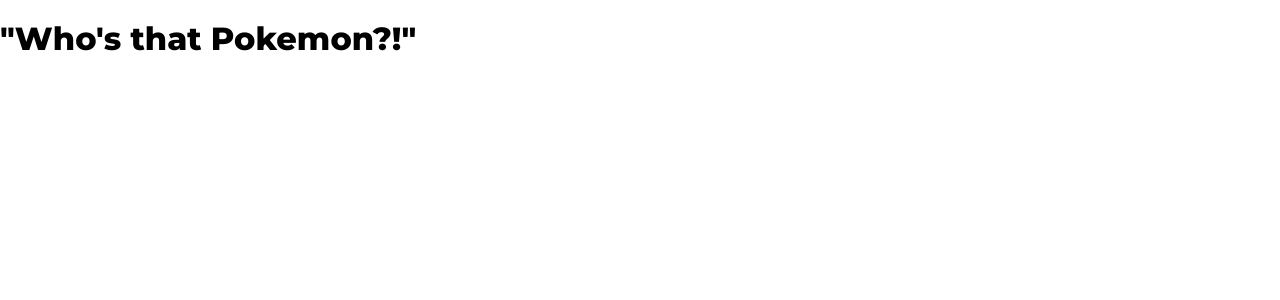
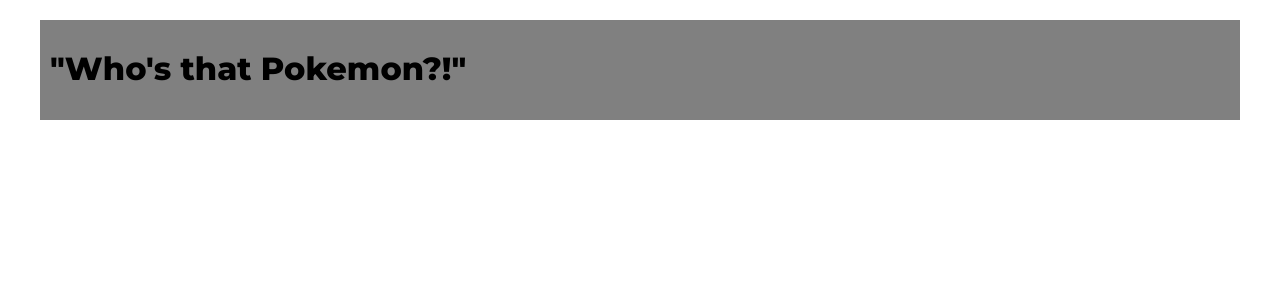
Before and after one commit to lukaszkrzeminski/pokedex-react, a React (Create React App) app: page / in a window 1280 px wide. Shown: the top 300 px of the page. Built offline with nearby package versions, Linux system fonts and the light colour scheme.

Commit message:
added basic styling to Main

```diff
--- a/src/common/Main/index.js
+++ b/src/common/Main/index.js
@@ -1,9 +1,10 @@
 import React from "react";
+import { MainContainer } from "./styled";
 
 const main = (props) => (
-        <div>
+        <MainContainer>
             {props.children}
-        </div>
+        </MainContainer>
 )
 
 export default main;
--- /dev/null
+++ b/src/common/Main/styled.js
@@ -0,0 +1,10 @@
+import styled from "styled-components";
+
+export const MainContainer = styled.main`
+    max-width: 1200px;
+    margin: 20px auto;
+    padding: 10px;
+
+    //tmp background
+    background-color: grey;
+`;
```
